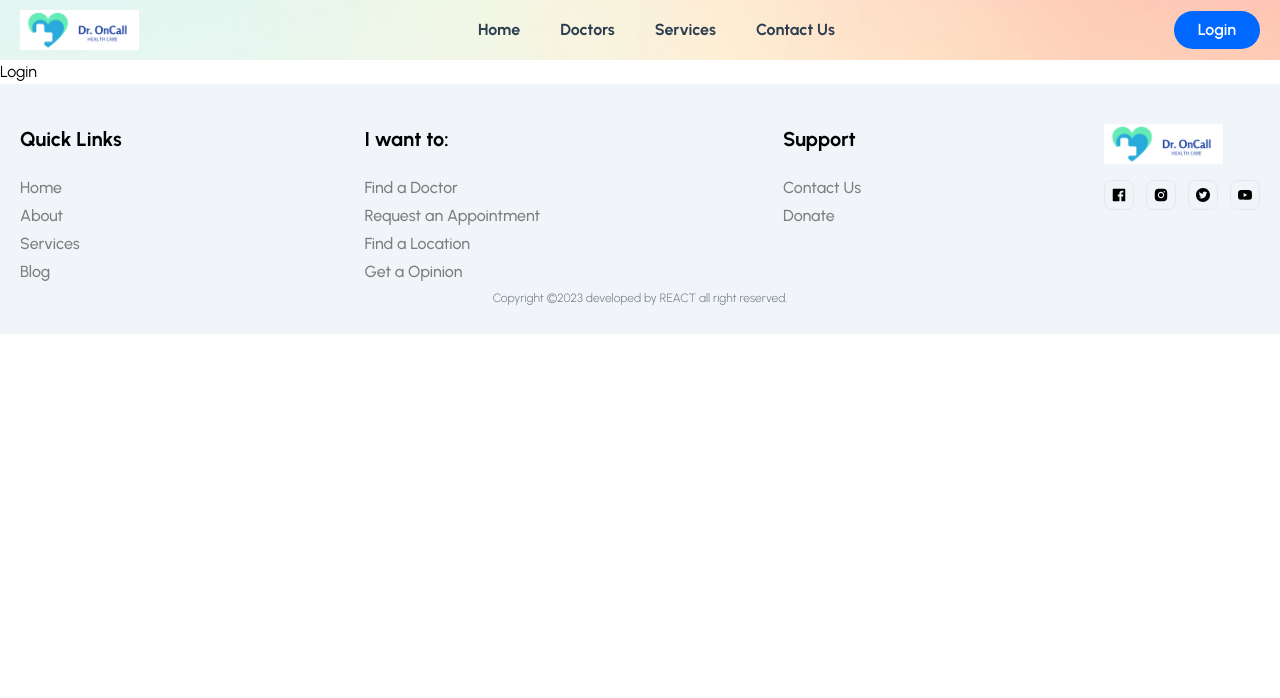
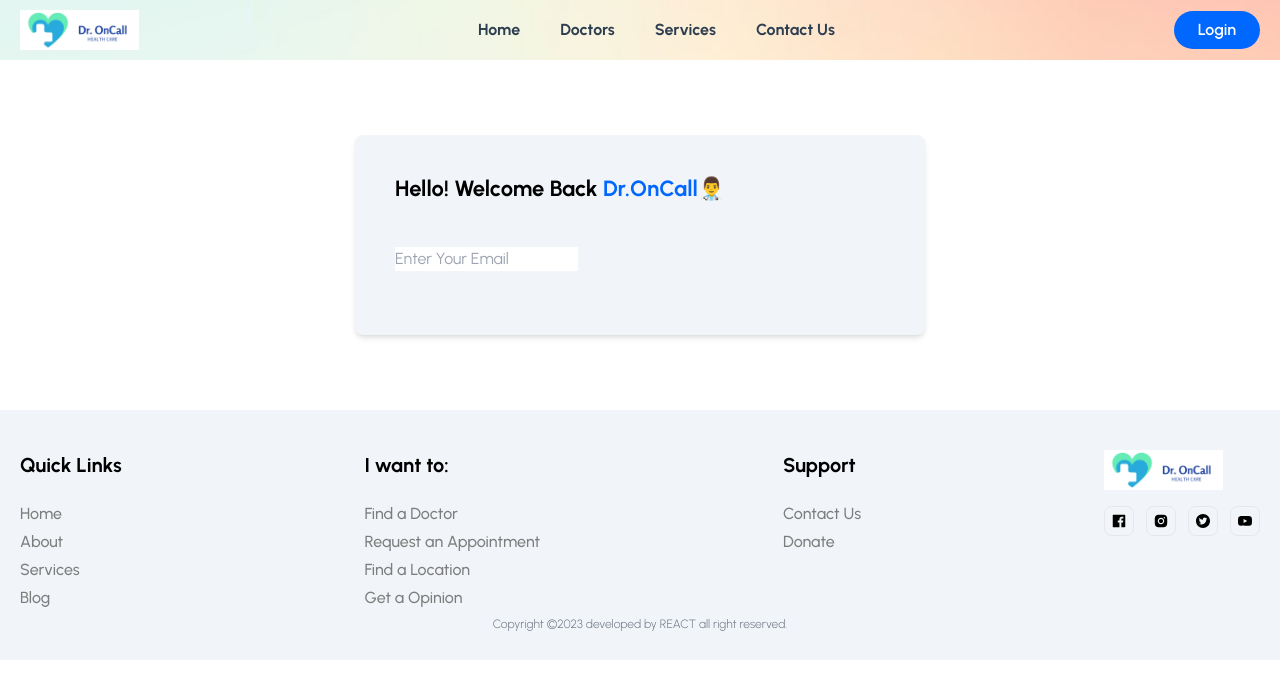
Before and after one commit to RavinduKavinda/doctor-appointment-booking, a React (Vite) app in the folder frontend/: page /login in a window 1280 px wide. Shown: the top 698 px of the page. Built offline with nearby package versions, Linux system fonts and the light colour scheme; a web font is replaced by a local one.

Commit message:
login page email

```diff
--- a/frontend/src/pages/Login.jsx
+++ b/frontend/src/pages/Login.jsx
@@ -1,8 +1,35 @@
-import React from 'react'
+import React, { useState } from 'react'
 
 const Login = () => {
+
+  const [formData, setformData] =useState({
+    email:'',
+    password:'',
+  });
+
+  const handleInputChange = e => {
+    setformData({ ... formData, [e.target.name]: e.target.value});
+  };
+
   return (
-    <div>Login</div>
+    <section className="px-5 lg:px-3">
+      <div className="w-full max-w-[570px] mx-auto rounded-lg shadow-md md:p-10 bg-slate-100">
+        <h3 className="text-headingColor text-[22px] leading-7 font-bold mb-10">
+          Hello! Welcome Back <span className="text-primaryColor">Dr.OnCall</span>👨‍⚕️
+        </h3>
+
+        <form className="py-4 md:py-1">
+          <div className="mb-5">
+            <input
+              type="email"
+              placeholder='Enter Your Email'
+              name='email'
+              value={FormData.email}
+              onChange={handleInputChange} />
+          </div>
+        </form>
+      </div>
+    </section>
   )
 }
 
```
